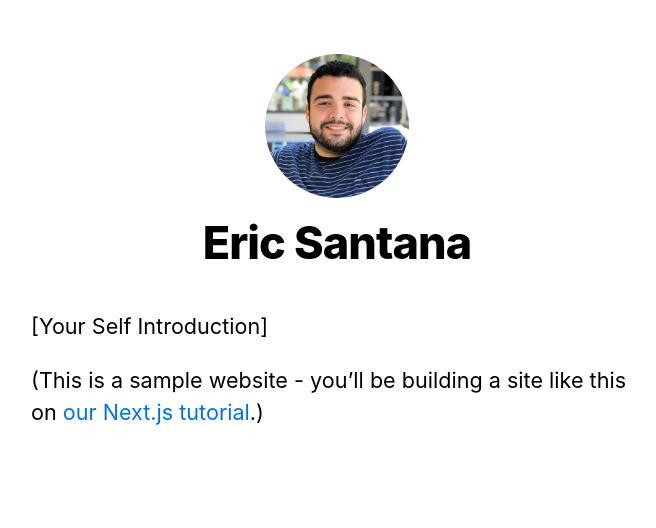
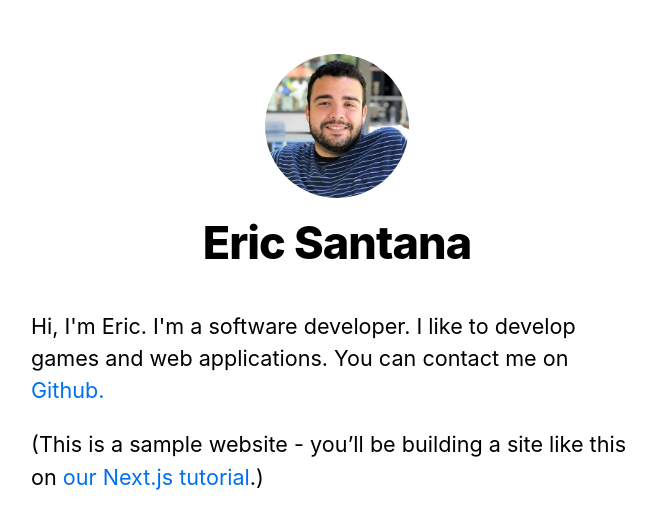
Before and after one commit to ericDevSantana/REACT-nextJS-blog, a Next.js app: page / in a window 1280 px wide. Shown: the top 528 px of the page, without its empty margins (303-959 px from the left). Built offline with nearby package versions, Linux system fonts and the light colour scheme.

Commit message:
Next.JS Basics

```diff
--- a/pages/index.js
+++ b/pages/index.js
@@ -9,7 +9,8 @@ export default function Home() {
         <title>{siteTitle}</title>
       </Head>
       <section className={utilStyles.headingMd}>
-        <p>[Your Self Introduction]</p>
+        <p>Hi, I'm Eric. I'm a software developer. I like to develop games and web applications. You can contact me on<a href="https://github.com/ericDevSantana"> Github.</a>
+        </p>
         <p>
           (This is a sample website - you’ll be building a site like this on{' '}
           <a href="https://nextjs.org/learn">our Next.js tutorial</a>.)
```
